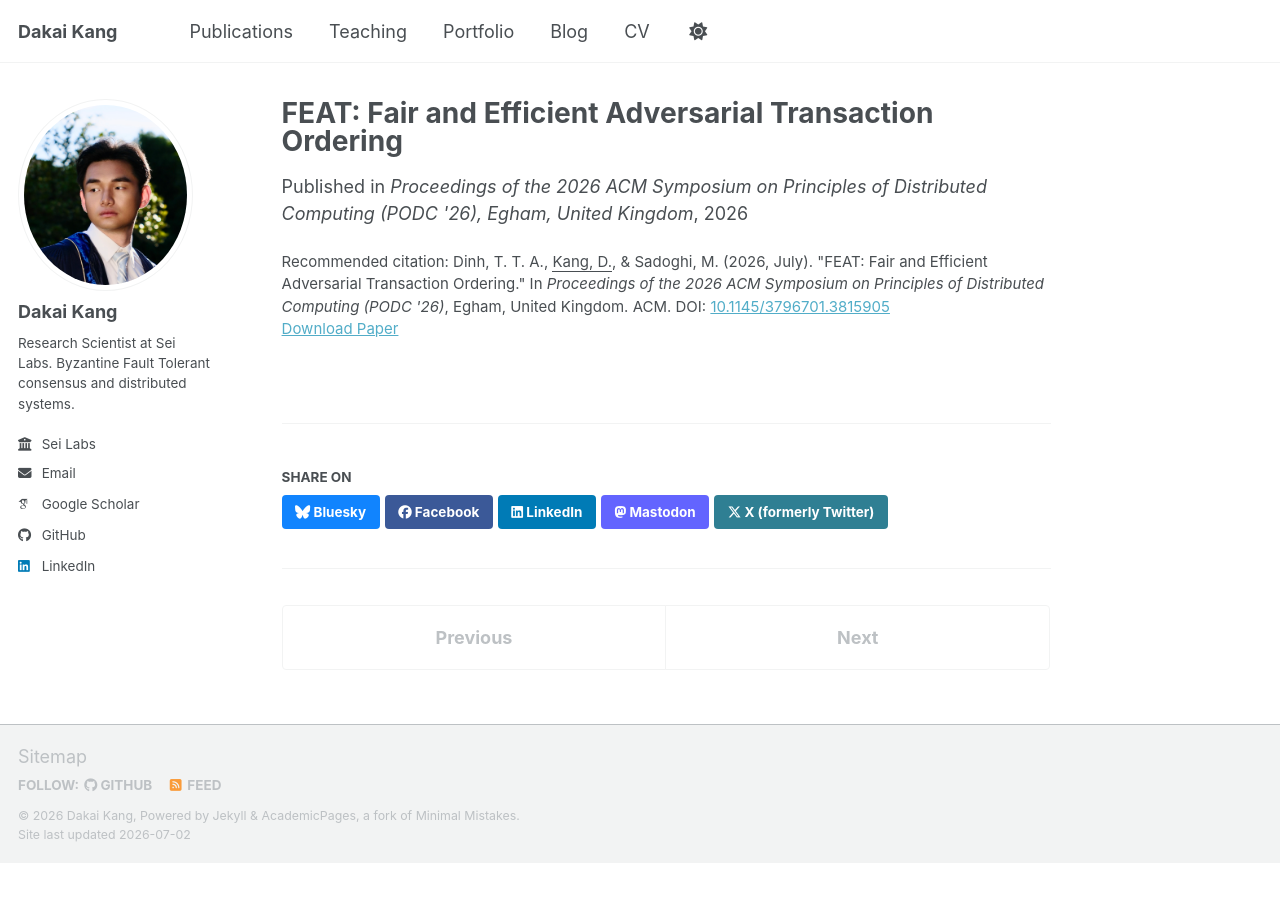
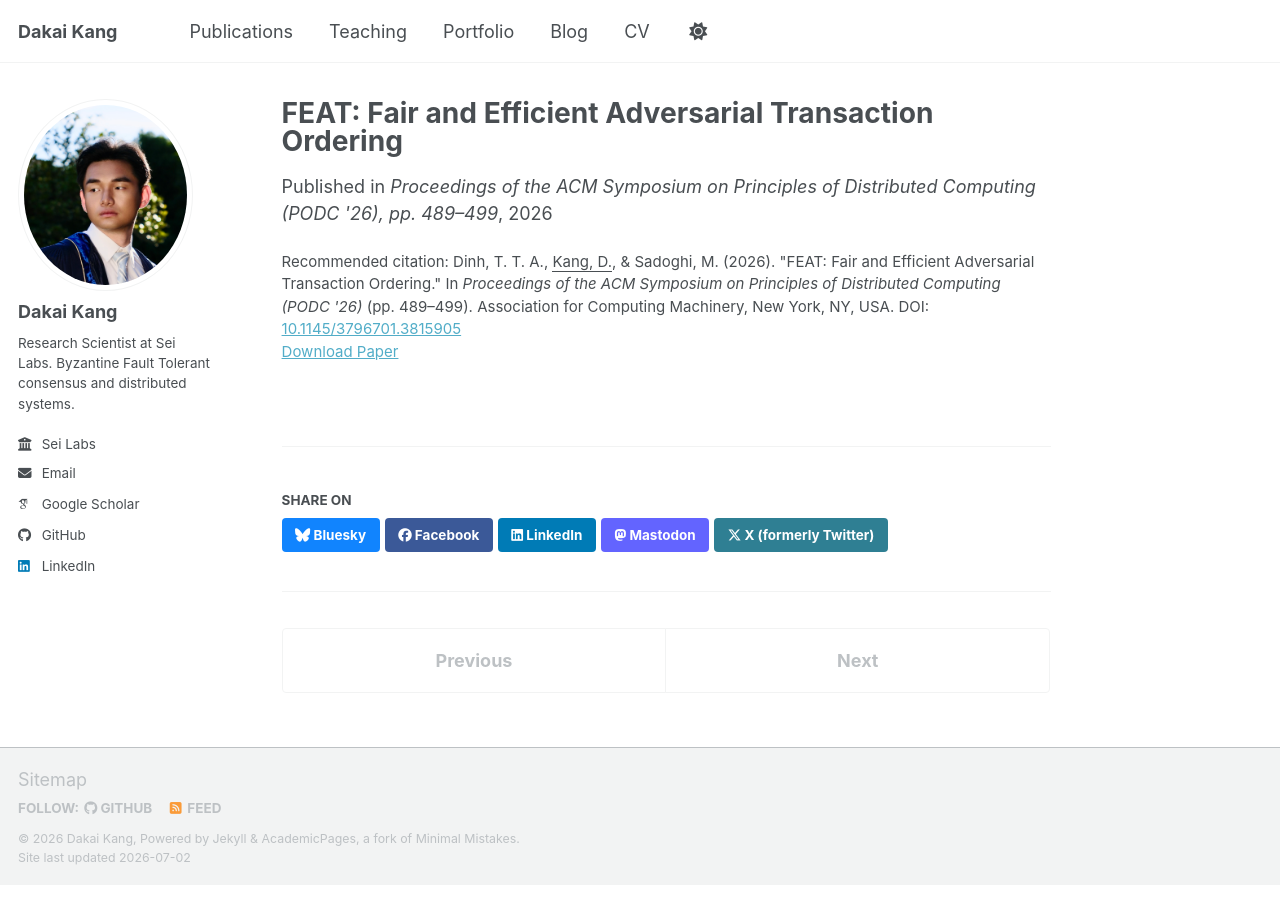
Before and after one commit to DakaiKang/dakaikang.github.io, a Jekyll site: the page built from _publications/2026-feat.md, in a window 1280 px wide. Built offline with Jekyll 4.4.1, drawn with Linux system fonts in a browser that asks for light colours; some web fonts are replaced; a script bundle is joined from its source files by our own code; library files that are not in the unit come from our copies.

Commit message:
FEAT: update citation with official PODC 2026 metadata
Pull in the details from the official ACM BibTeX:
  * pp. 489-499 in "Proceedings of the ACM Symposium on Principles
    of Distributed Computing (PODC '26)".
  * Publisher: Association for Computing Machinery, New York, NY, USA.
  * Drop the "Egham, United Kingdom" annotation (not present in the
    official BibTeX location field) and the "2026" prefix that was
    not part of the official booktitle.
  * Update excerpt to summarize the AVL-tree-based Θ(|T| log |T|)
    result.

Mirror the same wording on the CV LaTeX source; rebuild the PDF.

Co-Authored-By: Claude Opus 4.7 (1M context) <noreply@anthropic.com>

```diff
--- a/_publications/2026-feat.md
+++ b/_publications/2026-feat.md
@@ -3,9 +3,9 @@ title: "FEAT: Fair and Efficient Adversarial Transaction Ordering"
 collection: publications
 category: conferences
 permalink: /publication/2026-feat
-excerpt: 'Fair and efficient adversarial transaction ordering. Published at PODC 2026 (Egham, UK).'
+excerpt: 'An AVL-tree-based fair-ordering algorithm that resolves the comparison complexity of γ-Batch-Order-Fairness at Θ(|T| log |T|). Published at PODC 2026.'
 date: 2026-07-01
-venue: 'Proceedings of the 2026 ACM Symposium on Principles of Distributed Computing (PODC ''26), Egham, United Kingdom'
+venue: 'Proceedings of the ACM Symposium on Principles of Distributed Computing (PODC ''26), pp. 489–499'
 paperurl: 'https://dl.acm.org/doi/10.1145/3796701.3815905'
-citation: 'Dinh, T. T. A., <u>Kang, D.</u>, & Sadoghi, M. (2026, July). &quot;FEAT: Fair and Efficient Adversarial Transaction Ordering.&quot; In <i>Proceedings of the 2026 ACM Symposium on Principles of Distributed Computing (PODC ''26)</i>, Egham, United Kingdom. ACM. DOI: <a href="https://doi.org/10.1145/3796701.3815905">10.1145/3796701.3815905</a>'
+citation: 'Dinh, T. T. A., <u>Kang, D.</u>, & Sadoghi, M. (2026). &quot;FEAT: Fair and Efficient Adversarial Transaction Ordering.&quot; In <i>Proceedings of the ACM Symposium on Principles of Distributed Computing (PODC ''26)</i> (pp. 489–499). Association for Computing Machinery, New York, NY, USA. DOI: <a href="https://doi.org/10.1145/3796701.3815905">10.1145/3796701.3815905</a>'
 ---
```
Also changed, not shown: 1 other file.
